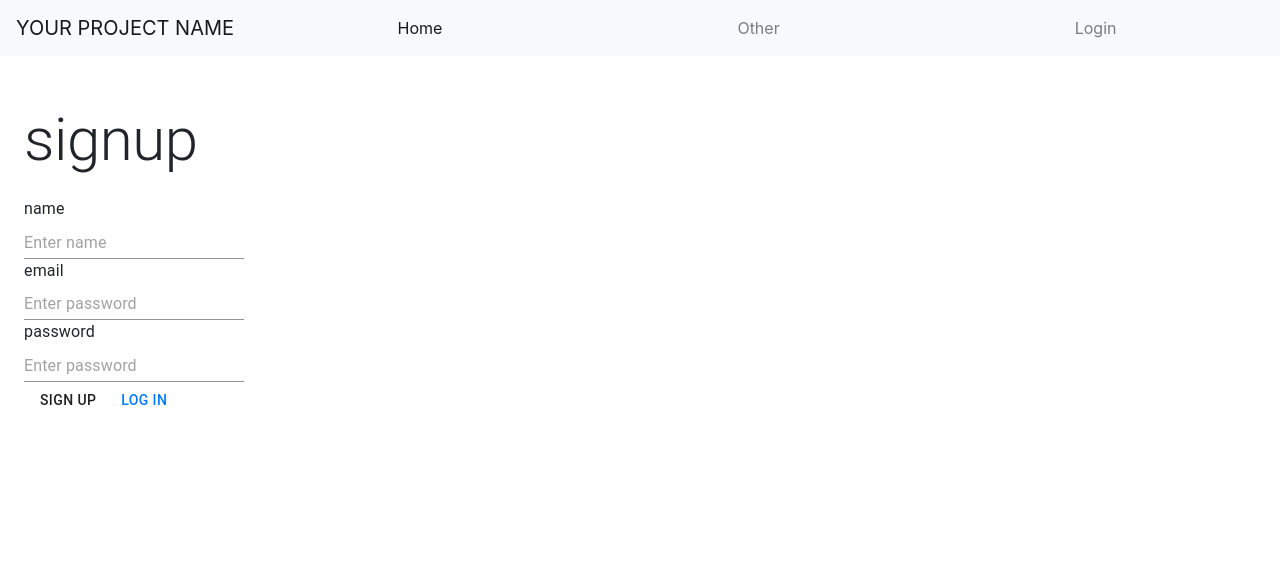
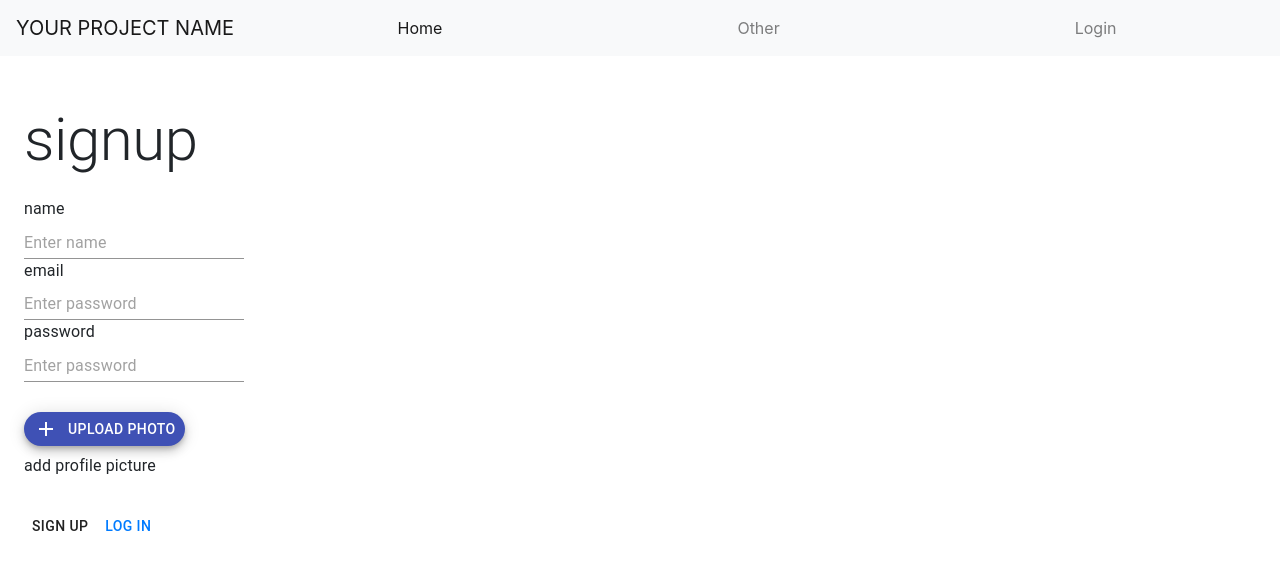
Before and after one commit to brambrulant/standort-frontend, a React (Create React App) app: page /signup in a window 1280 px wide. Shown: the top 570 px of the page. Built offline with nearby package versions, Linux system fonts and the light colour scheme; no server answers.

Commit message:
added option to add profile picture to your

```diff
--- a/src/pages/Login/index.js
+++ b/src/pages/Login/index.js
@@ -59,7 +59,7 @@ export default function Login() {
             id="standard-basic"
             placeholder="Enter password"
             onChange={(event) => setPassword(event.target.value)}
-            type="email"
+            type="password"
             value={password}
           />
         </Grid>
--- a/src/pages/SignUp/index.js
+++ b/src/pages/SignUp/index.js
@@ -1,20 +1,21 @@
-import React, { useState, useEffect } from "react";
-import { signUp } from "../../store/user/actions";
-import { selectToken } from "../../store/user/selector";
-import { useDispatch, useSelector } from "react-redux";
-import { useHistory, Link } from "react-router-dom";
-import {
-  Button,
-  Container,
-  Grid,
-  TextField,
-  Typography,
-} from "@material-ui/core";
+import React, {useEffect, useState} from "react";
+import {signUp} from "../../store/user/actions";
+import {selectToken} from "../../store/user/selector";
+import {useDispatch, useSelector} from "react-redux";
+import {Link, useHistory} from "react-router-dom";
+import {Avatar, Button, Container, Fab, Grid, TextField, Typography,} from "@material-ui/core";
+import AddIcon from "@material-ui/icons/Add";
+import Loading from "../../components/Loading";
 
 export default function SignUp() {
     const [name, setName] = useState("");
     const [email, setEmail] = useState("");
     const [password, setPassword] = useState("");
+
+    const APIBaseURL = "https://api.cloudinary.com/v1_1/ddqvaheia";
+    const [profilePictureUrl, setProfilePictureUrl] = useState("");
+    const [loadingProfilePicture, setLoadingProfilePicture] = useState(false);
+
     const dispatch = useDispatch();
     const token = useSelector(selectToken);
     const history = useHistory();
@@ -28,17 +29,42 @@ export default function SignUp() {
     function submitForm(event) {
         event.preventDefault();
 
-    dispatch(signUp(name, email, password));
+        dispatch(signUp(name, email, password, profilePictureUrl));
 
         setEmail("");
         setPassword("");
         setName("");
     }
 
+    async function uploadImage(e) {
+        const file = e.target.files;
+        const data = new FormData()
+        data.append("file", file[0])
+        data.append('upload_preset', "standort");
+        setLoadingProfilePicture(true)
+
+        fetch(`${APIBaseURL}/image/upload`, {
+            method: 'POST',
+            body: data,
+        })
+            .then(response => response.json())
+            .then((data) => {
+                if (data.secure_url !== '') {
+                    const uploadedFileUrl = data.secure_url;
+                    console.log(uploadedFileUrl);
+                    setProfilePictureUrl(uploadedFileUrl)
+                }
+            }).then(() => setLoadingProfilePicture(false))
+            .catch(err => console.error(err));
+    }
+
     return (
         <Container>
             <form
-        md={{ span: 6, offset: 3 }}
+                md={{
+                    span: 6,
+                    offset: 3
+                }}
                 className="mt-5"
                 noValidate
                 autoComplete="off"
@@ -63,7 +89,7 @@ export default function SignUp() {
                         email
                     </Typography>
                     <TextField
-            id="standard-basic"
+                        id="standard-basic-email"
                         placeholder="Enter password"
                         onChange={(event) => setEmail(event.target.value)}
                         type="email"
@@ -75,15 +101,61 @@ export default function SignUp() {
                         password
                     </Typography>
                     <TextField
-            id="standard-basic"
+                        id="standard-basic-password"
                         placeholder="Enter password"
                         onChange={(event) => setPassword(event.target.value)}
-            type="email"
+                        type="password"
                         value={password}
                     />
                 </Grid>
+                <Grid style={{
+                    marginTop: "30px",
+                    marginBottom: "30px"
+                }}>
+                    <label htmlFor="upload-photo">
+                        <input
+                            style={{display: "none"}}
+                            id="upload-photo"
+                            name="upload-photo"
+                            type="file"
+                            onChange={uploadImage}
+                        />
+                        <Fab
+                            color="primary"
+                            size="small"
+                            component="span"
+                            aria-label="add"
+                            variant="extended"
+                            style={{padding: '10px'}}
+                        >
+                            <AddIcon style={{marginRight: '10px'}}/> Upload photo
+                        </Fab>
+                    </label>
+
+                    <Typography variant="body1" gutterBottom>
+                        add profile picture
+                    </Typography>
+
+                    {loadingProfilePicture
+                     ? <Loading/>
+                     : profilePictureUrl !== ""
+                       ? <div style={{
+                                marginTop: "30px",
+                                marginBottom: "30px"
+                            }}>
+                           <Avatar style={{
+                               width: '150px',
+                               height: '150px'
+                           }}
+                                   alt={name}
+                                   src={profilePictureUrl}
+                           />
+                       </div>
+                       : null
+                    }
+                </Grid>
                 <Grid>
-          <Button variant="primary" type="submit" onClick={submitForm}>
+                    <Button type="submit" onClick={submitForm}>
                         sign up
                     </Button>
                     <Button>
--- a/src/store/user/actions.js
+++ b/src/store/user/actions.js
@@ -26,14 +26,15 @@ const tokenStillValid = userWithoutToken => ({
 
 export const logOut = () => ({ type: LOG_OUT });
 
-export const signUp = (name, email, password) => {
+export const signUp = (name, email, password, profilePictureUrl) => {
   return async (dispatch) => {
     dispatch(appLoading());
     try {
       const response = await axios.post(`${apiUrl}/signup`, {
         name,
         email,
-        password
+        password,
+        profilePictureUrl,
       });
 
       dispatch(loginSuccess(response.data));
```
Lines whose indentation alone changed are shown as unchanged.
